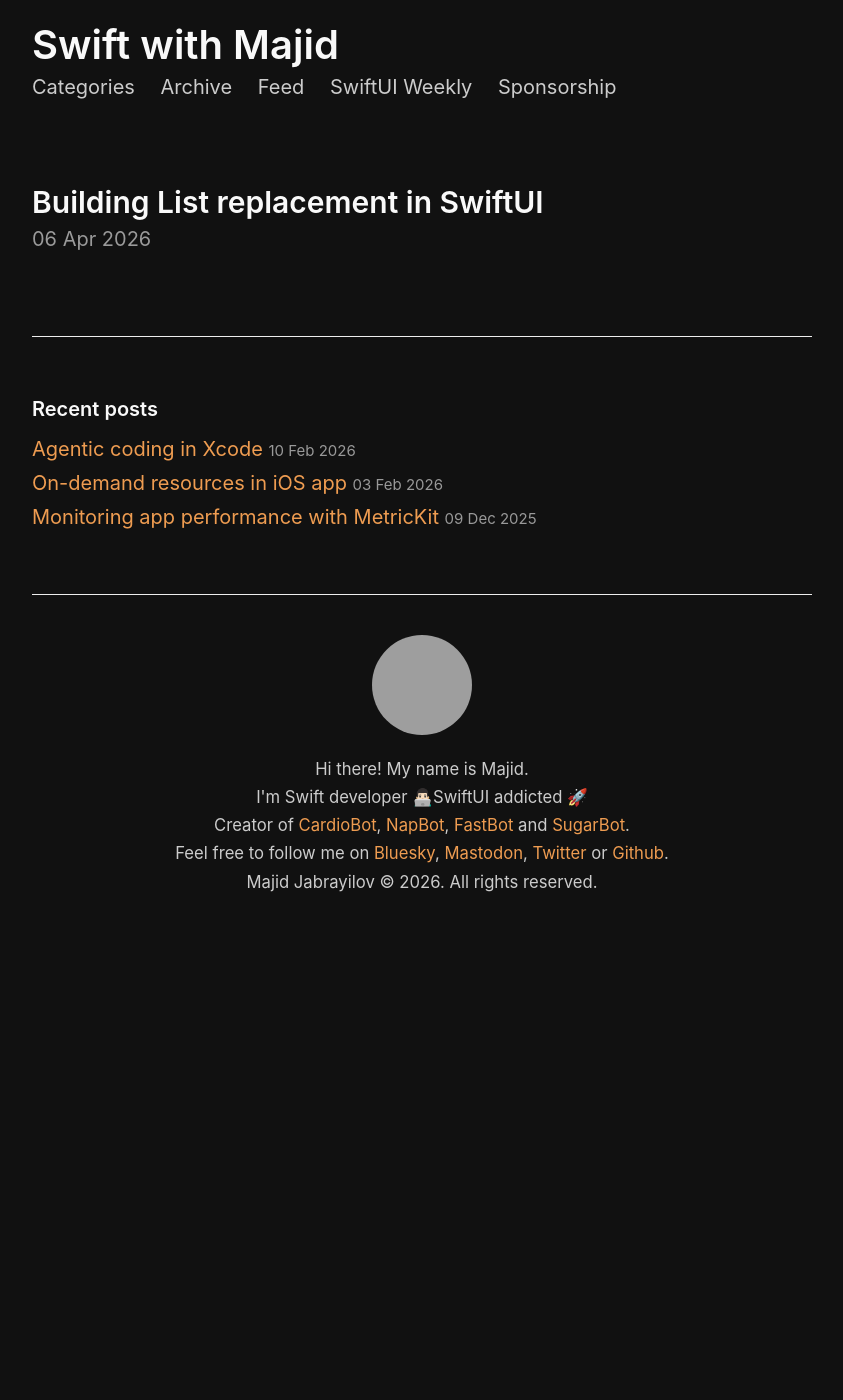
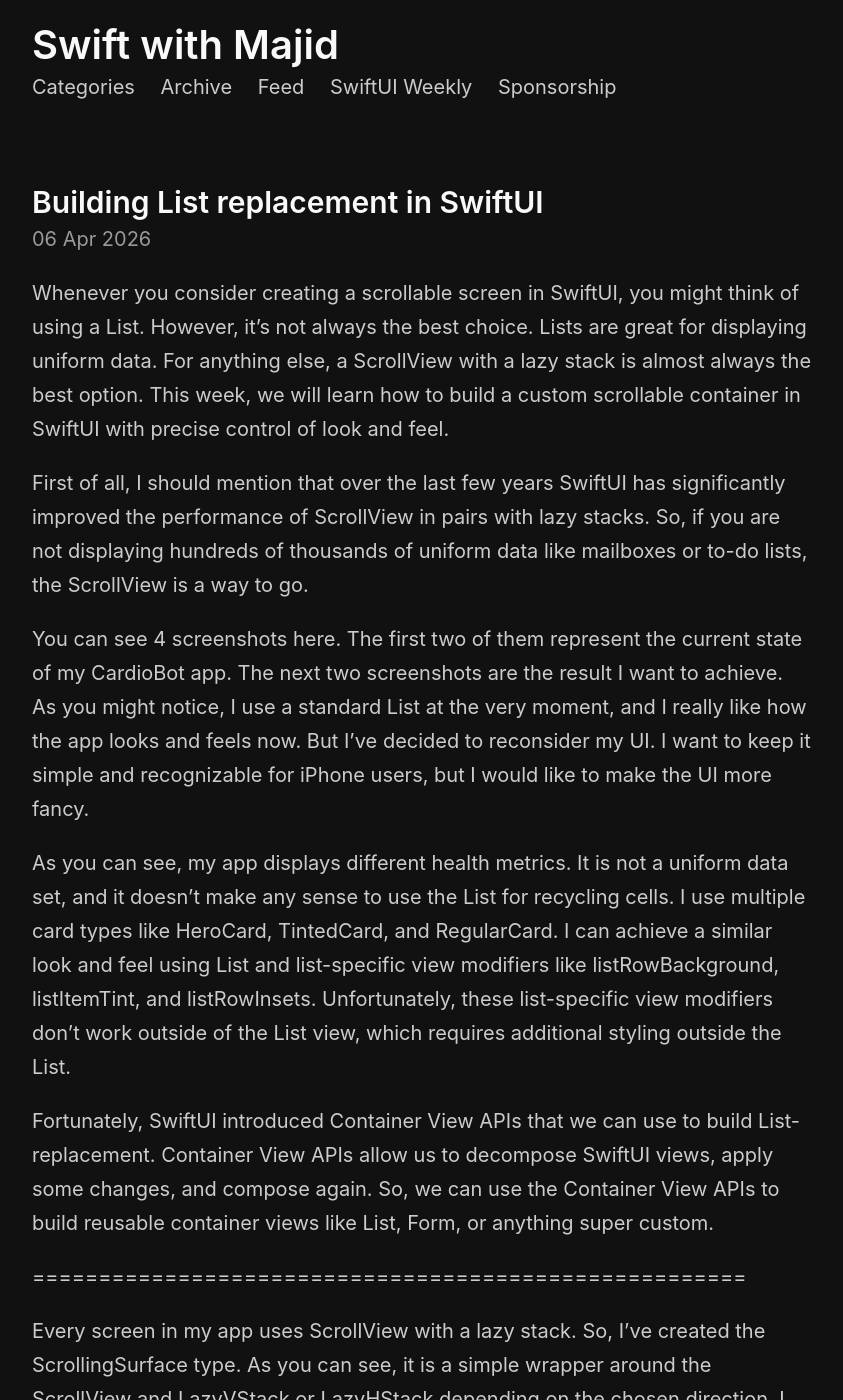
Before and after one commit to mecid/mecid.github.io, a Jekyll site: the page built from _posts/2026-04-06-building-list-replacement-in-swiftui.md, in a window 1280 px wide and 1400 px high. Shown: the whole window, without its empty margins (218-1061 px from the left). Built offline with Jekyll 4.4.1, drawn with Linux system fonts in a browser that asks for light colours; some of the changed text lies outside the part shown; grey boxes are pictures that could not be loaded.

Commit message:
design system post content added

```diff
--- a/_posts/2026-04-06-building-list-replacement-in-swiftui.md
+++ b/_posts/2026-04-06-building-list-replacement-in-swiftui.md
@@ -2,3 +2,30 @@
 title: Building List replacement in SwiftUI
 layout: post
 ---
+
+Whenever you consider creating a scrollable screen in SwiftUI, you might think of using a List. However, it’s not always the best choice. Lists are great for displaying uniform data. For anything else, a ScrollView with a lazy stack is almost always the best option. This week, we will learn how to build a custom scrollable container in SwiftUI with precise control of look and feel.
+
+First of all, I should mention that over the last few years SwiftUI has significantly improved the performance of ScrollView in pairs with lazy stacks. So, if you are not displaying hundreds of thousands of uniform data like mailboxes or to-do lists, the ScrollView is a way to go.
+
+You can see 4 screenshots here. The first two of them represent the current state of my CardioBot app. The next two screenshots are the result I want to achieve. As you might notice, I use a standard List at the very moment, and I really like how the app looks and feels now. But I’ve decided to reconsider my UI. I want to keep it simple and recognizable for iPhone users, but I would like to make the UI more fancy.
+
+As you can see, my app displays different health metrics. It is not a uniform data set, and it doesn’t make any sense to use the List for recycling cells. I use multiple card types like HeroCard, TintedCard, and RegularCard. I can achieve a similar look and feel using List and list-specific view modifiers like listRowBackground, listItemTint, and listRowInsets. Unfortunately, these list-specific view modifiers don’t work outside of the List view, which requires additional styling outside the List.
+
+Fortunately, SwiftUI introduced Container View APIs that we can use to build List-replacement. Container View APIs allow us to decompose SwiftUI views, apply some changes, and compose again. So, we can use the Container View APIs to build reusable container views like List, Form, or anything super custom.
+
+======================================================
+
+Every screen in my app uses ScrollView with a lazy stack. So, I’ve created the ScrollingSurface type. As you can see, it is a simple wrapper around the ScrollView and LazyVStack or LazyHStack depending on the chosen direction. I will use the ScrollingSurface type as the root view on every screen of my app.
+
+======================================================
+Next most important primitive for UI is the DividedCard. As you can see, it uses Group(subviews:) which is a part of SwiftUI Container View API. This initializer of the Group allows us to decompose the view passed with ViewBuilder closure.
+
+In the DividedCard, we decompose the passed view and add the divider after each child view. In the end, we wrap the whole view with a background with rounded corners to make it feel like a card.
+
+======================================================
+
+Another interesting UI primitive I built is the SectionedSurface. It uses ForEach(sections:) which allows us to extract all the sections from the passed view and filter out the sections without content and add some paddings to section headers.
+
+======================================================
+
+Here is the code from my app showing the usage of the new UI primitives we built earlier. As you can see, we have very similar usage to the List API, but also have precise control of look and feel which allows us to reuse these primitives on screens without sections just by removing SectionedSurface.
```
